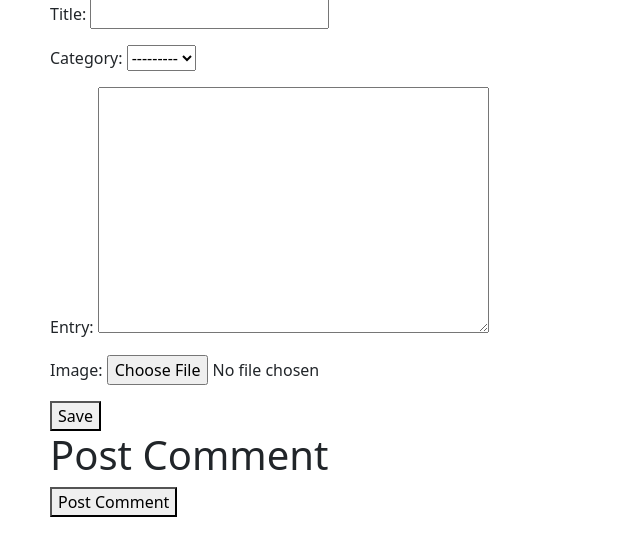
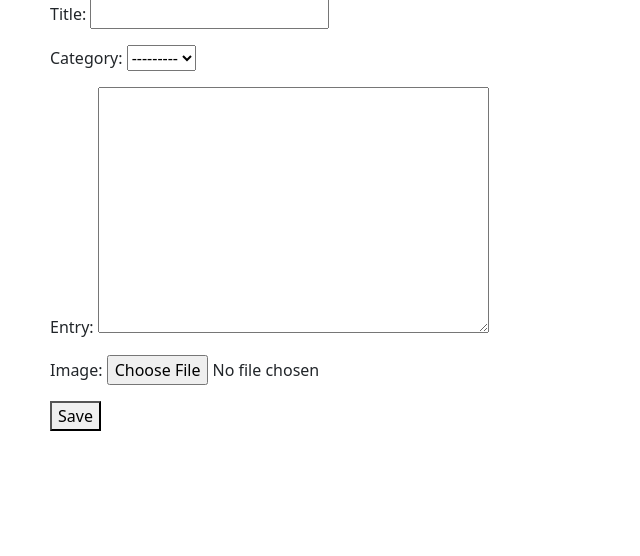
Before and after one commit to sdbsalta/hobbysite-G-25, a Django app: page /forum/thread/add in a window 1280 px wide. Shown: the part 153-709 px from the top of the page, without its empty margins (0-640 px from the left). Run offline with Django 5.2, Linux system fonts and the light colour scheme; the visitor is signed in with stand-in values (Sample User, id 1); data that the repository does not hold is empty.

Commit message:
Update thread_create.html

```diff
--- a/hobbysite/templates/thread_create.html
+++ b/hobbysite/templates/thread_create.html
@@ -12,10 +12,4 @@
         <button type="submit">Save</button>
     </form>
 
-    <h1>Post Comment</h1>
-    <form action="{% if thread %}{% url 'forum:comment_create_view' thread.pk %}{% endif %}" method="post">
-        {% csrf_token %}
-        {{ comment_form.as_p }}
-        <button type="submit">Post Comment</button>
-    </form>
 {% endblock %}
```
